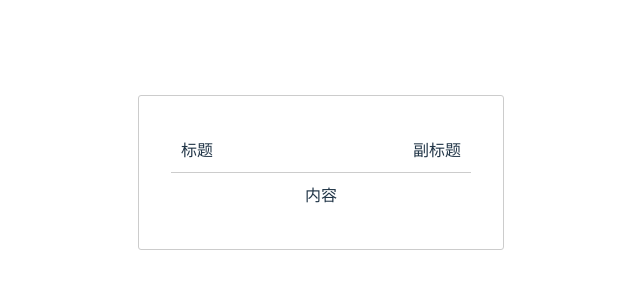
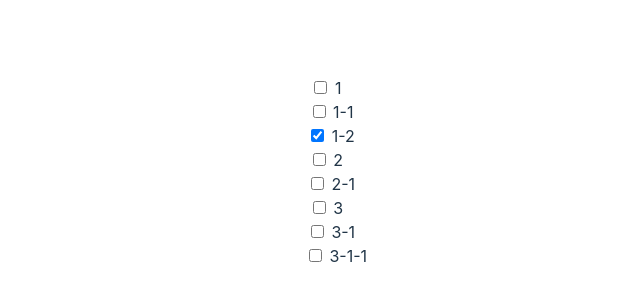
Before and after one commit to xiaoshanzhaguo/Vue3_Study, a Vue app: page / in a window 1280 px wide. Shown: the part 228-528 px from the top of the page, without its empty margins (319-959 px from the left). Built offline with nearby package versions, Linux system fonts and the light colour scheme.

Commit message:
feat: 全局组件,局部组件,递归组件

```diff
--- a/package.json
+++ b/package.json
@@ -9,6 +9,7 @@
     "preview": "vite preview"
   },
   "dependencies": {
+    "unplugin-vue-define-options": "^1.4.1",
     "vue": "^3.2.37"
   },
   "devDependencies": {
--- a/src/App.vue
+++ b/src/App.vue
@@ -1,9 +1,61 @@
 <template>
-  <Card :content="'内容'"></Card>
+  <!-- <Card :content="'内容'"></Card> -->
+  <Tree :data="data"></Tree>
 </template>
 
 <script setup lang='ts'>
 import { ref, reactive } from 'vue'
+import Tree from './components/Tree.vue'
+
+interface Tree {
+  name: string,
+  checked: boolean,
+  children?: Tree[]
+}
+
+// 递归组件mock数据
+const data = reactive<Tree[]>([
+  {
+    name: '1',
+    checked: false,
+    children: [
+      {
+        name: '1-1',
+        checked: false,
+      },
+      {
+        name: '1-2',
+        checked: true,
+      }
+    ]
+  },
+  {
+    name: '2',
+    checked: false,
+    children: [
+      {
+        name: '2-1',
+        checked: false,
+      }
+    ]
+  },
+  {
+    name: '3',
+    checked: false,
+    children: [
+      {
+        name: '3-1',
+        checked: false,
+        children: [
+          {
+            name: '3-1-1',
+            checked: false,
+          }
+        ]
+      }
+    ]
+  }
+])
 
 </script>
 
--- /dev/null
+++ b/src/components/Tree.vue
@@ -0,0 +1,48 @@
+<template>
+ <!-- 加stop是为了阻止事件冒泡。同时使用$event即可接收event -->
+ <div @click.stop="clickTap(item, $event)" class="tree" v-for="item in data">
+    <input v-model="item.checked" type="checkbox"> <span>{{ item.name }}</span>
+    <!-- 在vue3中，可以使用文件名作递归组件的名称。 -->
+    <!-- <Tree v-if="item?.children?.length" :data="item?.children"></Tree> -->
+    <xiaomei v-if="item?.children?.length" :data="item?.children"></xiaomei>
+ </div>
+</template>
+
+<!-- 有了新插件(vite-plugin-vue-setup-extend)后，可以直接在script中加name="xiaomei"，即可实现对递归组件的重命名 -->
+<script setup lang='ts'>
+import { ref, reactive } from 'vue'
+interface Tree {
+  name: string,
+  checked: boolean,
+  children?: Tree[]
+}
+
+// 配置完插件后的使用方法
+defineOptions({
+    name: "xiaomei"
+})
+
+defineProps<{
+    // 数据就是一个tree类型的数组
+    data?: Tree[]
+}>()
+
+const clickTap = (item: Tree, e: any) => {
+    // console.log(item);
+    console.log(e.target);  // 即为当前点击的元素
+}
+
+</script>
+
+<!-- 若文件名不想叫做Tree，还可以另开一个script，然后进行改名。弊端是还要再写一个scirpt。因此可以使用第三种方式，安装插件。 -->
+<!-- <script lang="ts">
+export default {
+    name: "xiaomei"
+}
+</script> -->
+
+<style scoped lang="less">
+.tree {
+    margin-left: 10px;
+}
+</style>
--- a/tsconfig.json
+++ b/tsconfig.json
@@ -11,7 +11,8 @@
     "isolatedModules": true,
     "esModuleInterop": true,
     "lib": ["ESNext", "DOM"],
-    "skipLibCheck": true
+    "skipLibCheck": true,
+    "types": ["unplugin-vue-define-options/macros-global"]
   },
   "include": ["src/**/*.ts", "src/**/*.d.ts", "src/**/*.tsx", "src/**/*.vue", "src/reactive.js", "src/effct.js"],
   "references": [{ "path": "./tsconfig.node.json" }]
--- a/vite.config.ts
+++ b/vite.config.ts
@@ -1,7 +1,12 @@
 import { defineConfig } from 'vite'
+import DefineOptions from 'unplugin-vue-define-options/vite'
 import vue from '@vitejs/plugin-vue'
+
 
 // https://vitejs.dev/config/
 export default defineConfig({
-  plugins: [vue()]
+  plugins: [
+    vue(),
+    DefineOptions()
+  ]
 })
```
Also changed, not shown: 1 other file (tests, documents, lock files or other folders).
